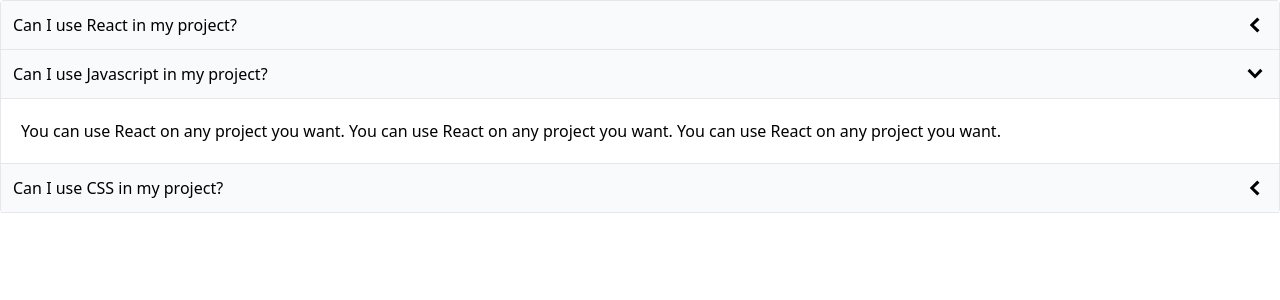
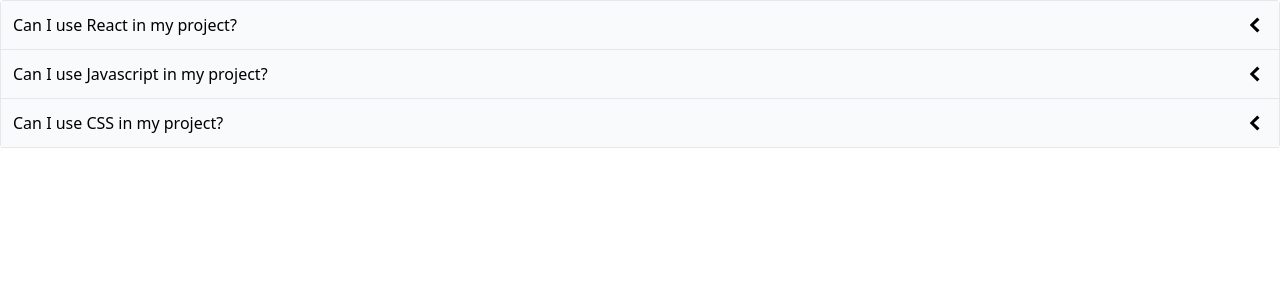
Before and after one commit to khale913/components, a React (Create React App) app: page / in a window 1280 px wide. Shown: the top 300 px of the page. Built offline with nearby package versions, Linux system fonts and the light colour scheme.

Commit message:
default close and close active panel

```diff
--- a/src/components/Accordion.js
+++ b/src/components/Accordion.js
@@ -1,10 +1,15 @@
 import React, { useState } from "react";
 import { GoChevronLeft, GoChevronDown } from "react-icons/go";
 function Accordion({ items }) {
-  const [expandedIndex, setExpandedIndex] = useState(1);
+  const [expandedIndex, setExpandedIndex] = useState(-1);
 
   const handleClick = (nextIndex) => {
-    setExpandedIndex(nextIndex);
+    if (expandedIndex === nextIndex) {
+      setExpandedIndex(-1)
+    } else {
+      setExpandedIndex(nextIndex);
+
+    }
   }
 
   const renderedItems = items.map((item, index) => {
```
